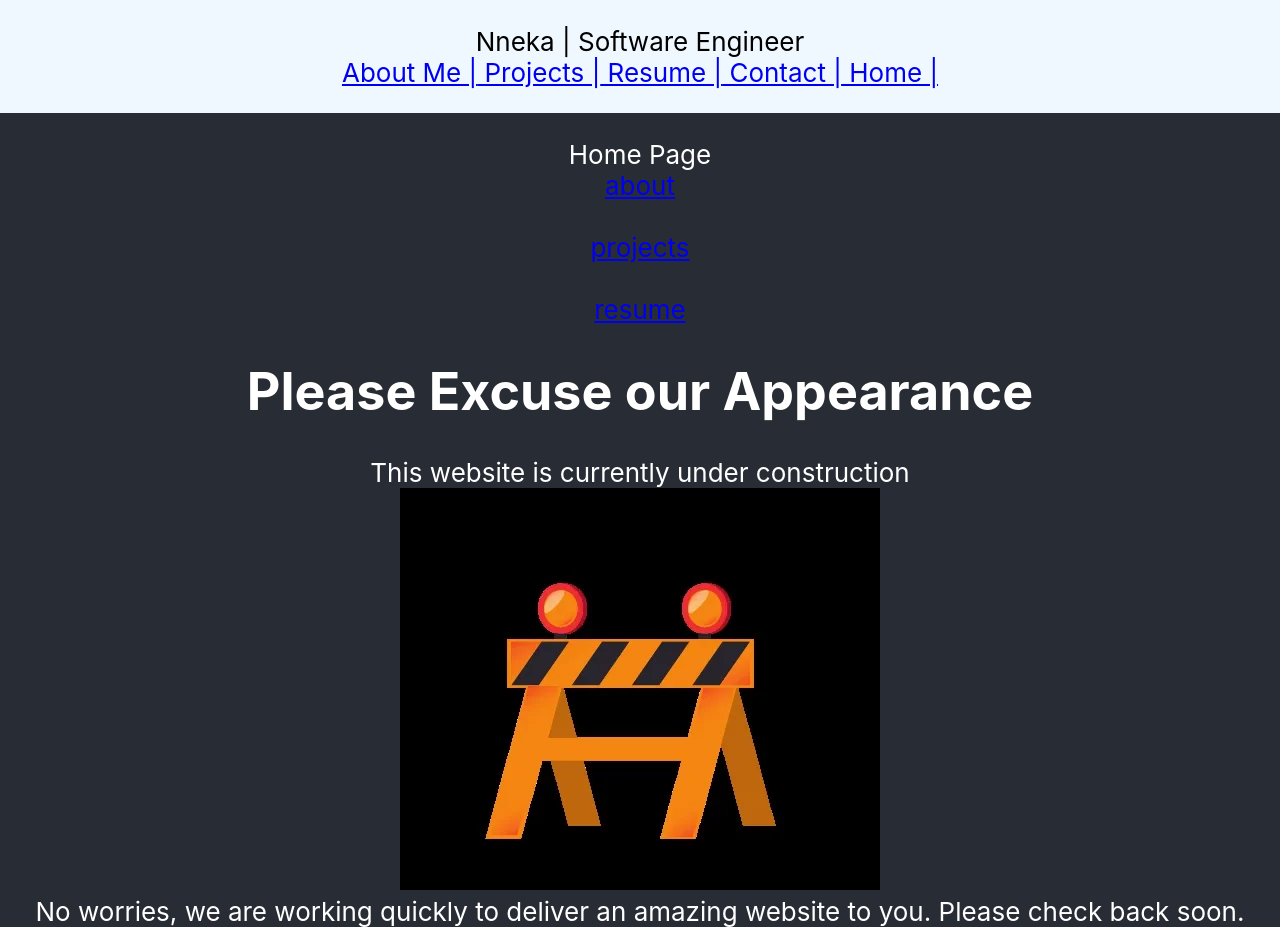
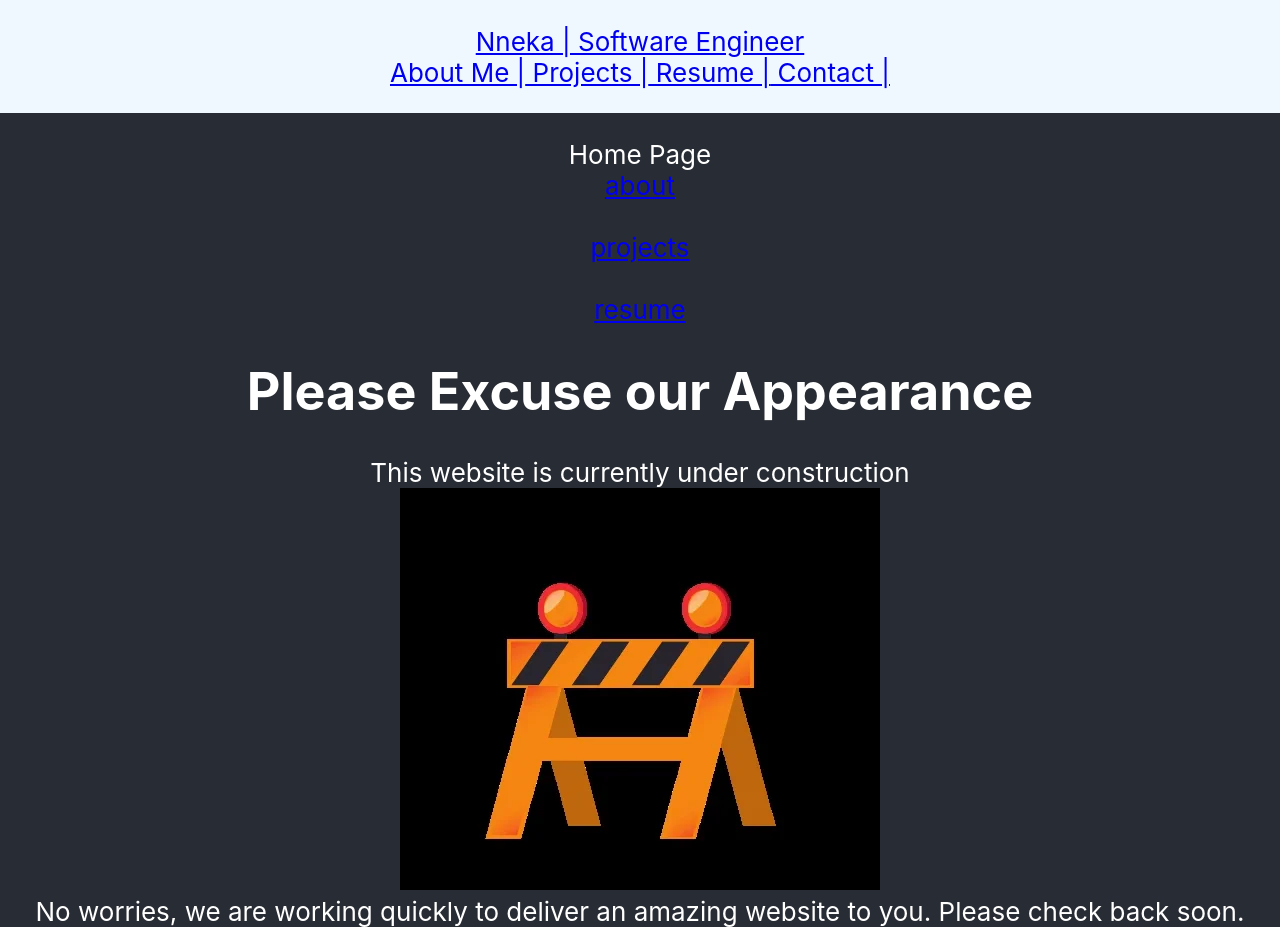
Before and after one commit to nnekauf/portfolio, a React (Create React App) app: page / in a window 1280 px wide. Shown: the top 927 px of the page. Built offline with nearby package versions, Linux system fonts and the light colour scheme.

Commit message:
makes the name and title portion a link to the home page

```diff
--- a/src/components/NavBar.js
+++ b/src/components/NavBar.js
@@ -5,13 +5,13 @@ const NavBar = () => {
     return (
         <div className = "NavBar">
 
-            <div>Nneka | Software Engineer</div>
+            <div><Link className = "navButton"  to="/"> Nneka | Software Engineer</Link></div>
             <div>
                 <Link className = "navButton"  to="/about"> About Me |</Link>
                 <Link className = "navButton"  to="/projects"> Projects |</Link>
                 <Link className = "navButton"  to="/resume"> Resume |</Link>
                 <Link className = "navButton"  to="/contact"> Contact |</Link>
-                <Link className = "navButton"  to="/"> Home |</Link>
+
             </div>
         </div>
     )
```
